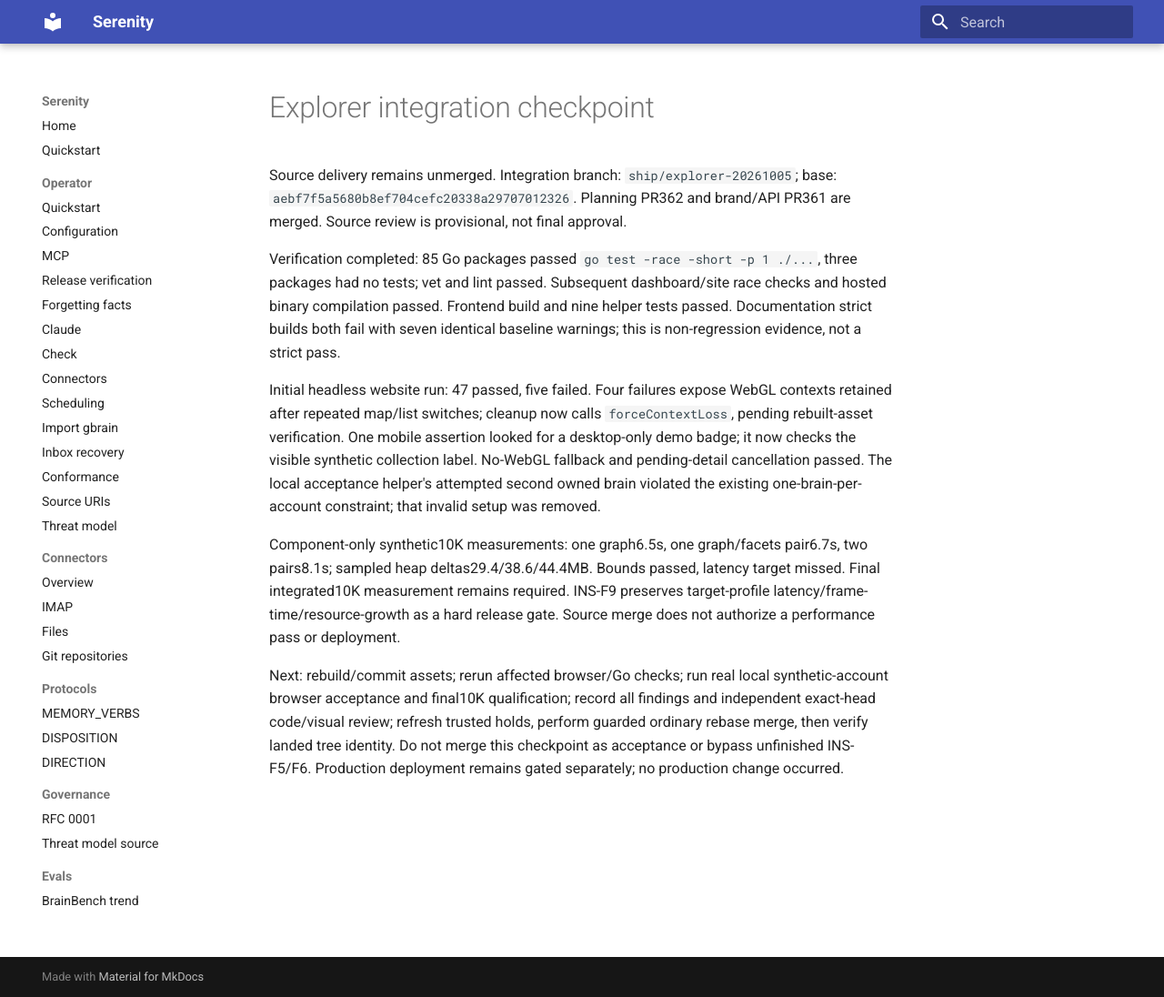
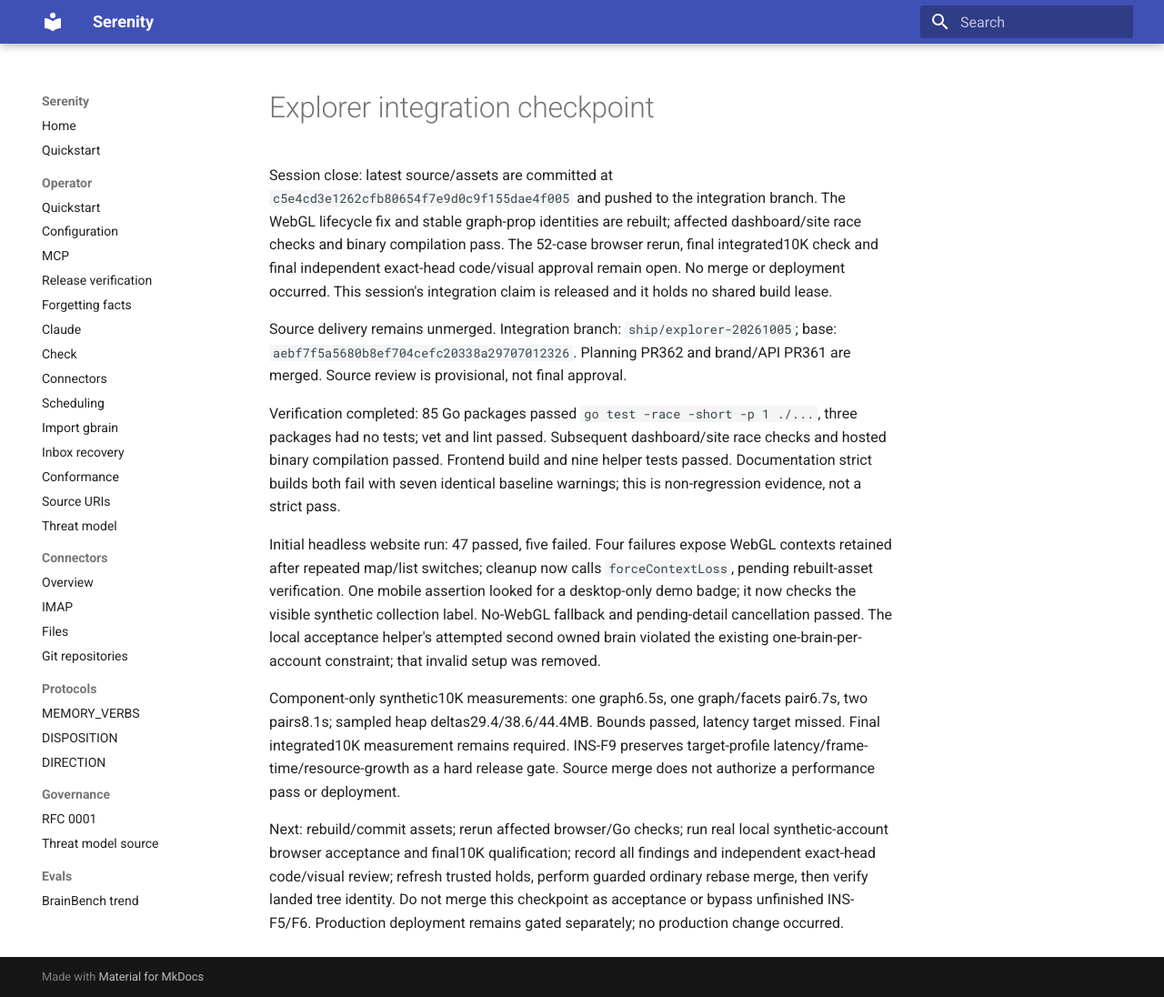
Before and after one commit to sirerun/serenity, an MkDocs documentation site: the page built from docs/tasks/inspector-release/explorer-checkpoint-20261005.md, in a window 1280 px wide and 1096 px high. Shown: the whole window at 91% size. Built offline with MkDocs 1.6.1 and Material for MkDocs 9.7.7, drawn with Linux system fonts in a browser that asks for light colours.

Commit message:
Record explorer session-close handoff

```diff
--- a/docs/tasks/inspector-release/explorer-checkpoint-20261005.md
+++ b/docs/tasks/inspector-release/explorer-checkpoint-20261005.md
@@ -1,4 +1,12 @@
 # Explorer integration checkpoint
+
+Session close: latest source/assets are committed at
+`c5e4cd3e1262cfb80654f7e9d0c9f155dae4f005` and pushed to the integration
+branch. The WebGL lifecycle fix and stable graph-prop identities are rebuilt;
+affected dashboard/site race checks and binary compilation pass. The 52-case
+browser rerun, final integrated10K check and final independent exact-head
+code/visual approval remain open. No merge or deployment occurred. This
+session's integration claim is released and it holds no shared build lease.
 
 Source delivery remains unmerged. Integration branch: `ship/explorer-20261005`;
 base: `aebf7f5a5680b8ef704cefc20338a29707012326`. Planning PR362 and brand/API
```
